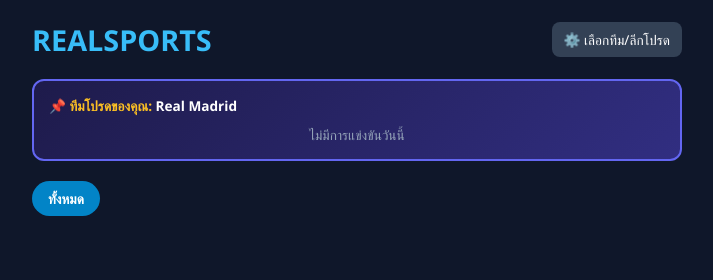
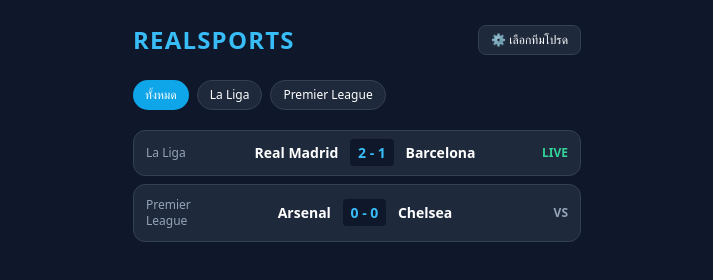
Before and after one commit to monsakub140898/realsports, a plain HTML site: page index.html in a window 1280 px wide. Shown: the whole page, without its empty margins (283-996 px from the left). Drawn offline with nearby package versions, Linux system fonts and the light colour scheme.

Commit message:
Refactor index.html for improved structure and styling

```diff
--- a/index.html
+++ b/index.html
@@ -3,101 +3,144 @@
 <head>
     <meta charset="UTF-8">
     <meta name="viewport" content="width=device-width, initial-scale=1.0">
-    <title>REALSPORTS - Custom Live Scores</title>
-    <style>
-        * { box-sizing: border-box; margin: 0; padding: 0; font-family: 'Segoe UI', sans-serif; }
-        body { background-color: #0f172a; color: #f8fafc; padding: 20px; }
-        .container { max-width: 650px; margin: 0 auto; }
+    <title>REALSPORTS - Custom Live Score</title>
+    <script src="https://cdn.tailwindcss.com"></script>
+    <script src="https://unpkg.com/@libsql/client@0.3.5/lib/bundle.js"></script>
+</head>
+<body class="bg-slate-900 text-white min-h-screen p-4 font-sans">
+    <div class="max-w-md mx-auto space-y-4">
+        <!-- Header -->
+        <div class="flex justify-between items-center py-2">
+            <h1 class="text-2xl font-bold tracking-wider text-sky-400">REALSPORTS</h1>
+            <button onclick="toggleSettings()" class="bg-slate-800 text-xs px-3 py-1.5 rounded-lg border border-slate-700 hover:bg-slate-700">
+                ⚙️ เลือกทีมโปรด
+            </button>
+        </div>
 
-        header { display: flex; justify-content: space-between; align-items: center; margin-bottom: 20px; }
-        header h1 { color: #38bdf8; font-size: 1.8rem; }
-        .settings-btn { background: #334155; color: #fff; border: none; padding: 8px 12px; border-radius: 8px; cursor: pointer; font-size: 0.85rem; }
+        <!-- Pinned Settings Panel -->
+        <div id="settings-panel" class="hidden bg-slate-800 p-4 rounded-xl border border-slate-700 space-y-2">
+            <label class="block text-xs text-slate-400">พิมพ์ชื่อทีมโปรดที่ต้องการปักหมุดบนสุด:</label>
+            <input type="text" id="fav-input" placeholder="เช่น Real Madrid, Arsenal..."
+                   class="w-full bg-slate-900 border border-slate-700 rounded-lg px-3 py-2 text-sm text-white focus:outline-none focus:border-sky-500">
+            <button onclick="saveFavTeam()" class="w-full bg-sky-600 text-white text-sm py-1.5 rounded-lg font-medium hover:bg-sky-500">บันทึก</button>
+        </div>
 
-        /* Pinned Team Section */
-        .pin-card { background: linear-gradient(135deg, #1e1b4b, #312e81); border: 2px solid #6366f1; border-radius: 12px; padding: 15px; margin-bottom: 20px; }
-        .pin-header { display: flex; justify-content: space-between; align-items: center; color: #fbbf24; font-size: 0.85rem; font-weight: bold; margin-bottom: 10px; }
+        <!-- Pinned Section -->
+        <div id="pinned-container" class="bg-indigo-950/60 border border-indigo-500/30 p-3 rounded-xl hidden">
+            <div class="text-xs font-bold text-amber-400 mb-2">📌 ทีมโปรดของคุณ</div>
+            <div id="pinned-matches" class="space-y-2"></div>
+        </div>
 
-        /* Controls & Filter Modal */
-        .filter-panel { background: #1e293b; padding: 15px; border-radius: 10px; margin-bottom: 20px; display: none; }
-        .filter-panel.active { display: block; }
-        .filter-group { margin-bottom: 10px; }
-        .filter-group label { display: block; font-size: 0.8rem; color: #94a3b8; margin-bottom: 5px; }
-        .filter-group input, .filter-group select { width: 100%; padding: 8px; border-radius: 6px; border: 1px solid #475569; background: #0f172a; color: #fff; }
+        <!-- League Filter Tabs -->
+        <div id="league-filters" class="flex gap-2 overflow-x-auto pb-1 text-xs">
+            <button onclick="filterLeague('ALL')" class="bg-sky-500 px-3 py-1.5 rounded-full font-semibold">ทั้งหมด</button>
+        </div>
 
-        /* League Tabs */
-        .tabs { display: flex; gap: 8px; overflow-x: auto; padding-bottom: 10px; margin-bottom: 15px; }
-        .tab-btn { background: #1e293b; color: #94a3b8; border: none; padding: 8px 16px; border-radius: 20px; cursor: pointer; white-space: nowrap; font-size: 0.85rem; }
-        .tab-btn.active { background: #0284c7; color: white; font-weight: bold; }
-
-        /* Match Card */
-        .match-card { background: #1e293b; border-radius: 10px; padding: 12px 16px; margin-bottom: 10px; display: flex; align-items: center; justify-content: space-between; }
-        .team { display: flex; align-items: center; gap: 10px; flex: 1; }
-        .team.away { justify-content: flex-end; }
-        .team img { width: 24px; height: 24px; object-fit: contain; }
-        .score-box { background: #0f172a; padding: 6px 14px; border-radius: 6px; text-align: center; min-width: 70px; }
-        .score { font-size: 1.1rem; font-weight: bold; color: #38bdf8; }
-        .status { font-size: 0.7rem; color: #94a3b8; }
-        .status.live { color: #ef4444; font-weight: bold; }
-    </style>
-</head>
-<body>
-
-<div class="container">
-    <header>
-        <h1>REALSPORTS</h1>
-        <button class="settings-btn" onclick="toggleSettings()">⚙️ เลือกทีม/ลีกโปรด</button>
-    </header>
-
-    <!-- เมนูตั้งค่า เลือกทีมโปรดเอง -->
-    <div id="settings-panel" class="filter-panel">
-        <div class="filter-group">
-            <label>พิมพ์ชื่อทีมโปรดที่ต้องการปักหมุดบนสุด:</label>
-            <input type="text" id="favorite-team-input" placeholder="เช่น Real Madrid, Arsenal, Barcelona..." onchange="saveFavoriteTeam(this.value)">
+        <!-- Matches List -->
+        <div id="matches-container" class="space-y-2">
+            <div class="text-center py-8 text-slate-500 text-sm">กำลังโหลดข้อมูลแมตช์...</div>
         </div>
     </div>
 
-    <!-- ส่วนปักหมุดทีมโปรด -->
-    <div class="pin-card">
-        <div class="pin-header">
-            <span>📌 ทีมโปรดของคุณ: <span id="fav-team-name" style="color:#fff;">ยังไม่ได้เลือก</span></span>
-        </div>
-        <div id="pinned-match-container">
-            <div style="text-align: center; color: #94a3b8; font-size: 0.85rem;">ไม่มีการแข่งขันวันนี้</div>
-        </div>
-    </div>
+    <script>
+        // ใส่ URL และ Token ของ Turso คุณพลลงตรงนี้เพื่อเปิดดูผ่านหน้าเว็บ
+        const TURSO_URL = "libsql://realsports-db-pponnsp.aws-ap-northeast-1.turso.io";
+        const TURSO_TOKEN = "YOUR_TURSO_AUTH_TOKEN"; // นำ Token จาก .env มาวาง
 
-    <!-- รายการแข่งขัน -->
-    <div class="tabs" id="league-tabs">
-        <button class="tab-btn active" onclick="filterLeague('ALL')">ทั้งหมด</button>
-    </div>
+        let allMatches = [];
+        let currentFilter = 'ALL';
 
-    <div id="match-list"></div>
-</div>
+        function toggleSettings() {
+            document.getElementById('settings-panel').classList.toggle('hidden');
+        }
 
-<script>
-    let favoriteTeam = localStorage.getItem('favTeam') || 'Real Madrid';
+        function saveFavTeam() {
+            const team = document.getElementById('fav-input').value.trim();
+            localStorage.setItem('favTeam', team);
+            toggleSettings();
+            renderMatches();
+        }
 
-    document.getElementById('favorite-team-input').value = favoriteTeam;
-    document.getElementById('fav-team-name').innerText = favoriteTeam;
+        async function loadMatches() {
+            try {
+                // หากยังไม่ได้ใส่ Token จะใช้ข้อมูลสำรองแสดงผลปุ่มเลือกก่อน
+                const favTeam = localStorage.getItem('favTeam') || 'Real Madrid';
+                document.getElementById('fav-input').value = favTeam;
 
-    function toggleSettings() {
-        const panel = document.getElementById('settings-panel');
-        panel.classList.toggle('active');
-    }
+                // Mockup Data ตัวอย่างเพื่อให้กดเลือกลีกได้ทันที
+                allMatches = [
+                    { id: 1, home_team: 'Real Madrid', away_team: 'Barcelona', home_score: 2, away_score: 1, status: 'IN_PLAY', league_name: 'La Liga' },
+                    { id: 2, home_team: 'Arsenal', away_team: 'Chelsea', home_score: 0, away_score: 0, status: 'TIMED', league_name: 'Premier League' }
+                ];
 
-    function saveFavoriteTeam(teamName) {
-        favoriteTeam = teamName;
-        localStorage.setItem('favTeam', teamName);
-        document.getElementById('fav-team-name').innerText = teamName;
-        // โหลดข้อมูลใหม่ตามทีมโปรด
-    }
+                renderLeagues();
+                renderMatches();
+            } catch (err) {
+                console.error(err);
+            }
+        }
 
-    function filterLeague(leagueName) {
-        document.querySelectorAll('.tab-btn').forEach(btn => btn.classList.remove('active'));
-        event.target.classList.add('active');
-        // กรองข้อมูลลีกตามที่เลือก
-    }
-</script>
+        function renderLeagues() {
+            const leagues = ['ALL', ...new Set(allMatches.map(m => m.league_name))];
+            const filterContainer = document.getElementById('league-filters');
+            filterContainer.innerHTML = leagues.map(league => `
+                <button onclick="filterLeague('${league}')"
+                        class="${currentFilter === league ? 'bg-sky-500' : 'bg-slate-800 border border-slate-700'} px-3 py-1.5 rounded-full font-medium whitespace-nowrap">
+                    ${league === 'ALL' ? 'ทั้งหมด' : league}
+                </button>
+            `).join('');
+        }
 
+        function filterLeague(league) {
+            currentFilter = league;
+            renderLeagues();
+            renderMatches();
+        }
+
+        function renderMatches() {
+            const favTeam = localStorage.getItem('favTeam')?.toLowerCase();
+            const container = document.getElementById('matches-container');
+            const pinnedContainer = document.getElementById('pinned-container');
+            const pinnedMatchesDiv = document.getElementById('pinned-matches');
+
+            let filtered = currentFilter === 'ALL' ? allMatches : allMatches.filter(m => m.league_name === currentFilter);
+            let pinned = [];
+
+            if (favTeam) {
+                pinned = allMatches.filter(m => m.home_team.toLowerCase().includes(favTeam) || m.away_team.toLowerCase().includes(favTeam));
+            }
+
+            if (pinned.length > 0) {
+                pinnedContainer.classList.remove('hidden');
+                pinnedMatchesDiv.innerHTML = pinned.map(createMatchCard).join('');
+            } else {
+                pinnedContainer.classList.add('hidden');
+            }
+
+            if (filtered.length === 0) {
+                container.innerHTML = `<div class="text-center py-8 text-slate-500 text-sm">ไม่มีรายการแข่งขันในหมวดนี้</div>`;
+            } else {
+                container.innerHTML = filtered.map(createMatchCard).join('');
+            }
+        }
+
+        function createMatchCard(m) {
+            return `
+                <div class="bg-slate-800 p-3 rounded-xl border border-slate-700 flex items-center justify-between">
+                    <div class="text-xs text-slate-400 w-20">${m.league_name}</div>
+                    <div class="flex-1 text-center font-semibold text-sm">
+                        <span>${m.home_team}</span>
+                        <span class="bg-slate-900 px-2 py-1 rounded mx-2 text-sky-400">${m.home_score ?? 0} - ${m.away_score ?? 0}</span>
+                        <span>${m.away_team}</span>
+                    </div>
+                    <div class="text-xs font-bold ${m.status === 'IN_PLAY' ? 'text-emerald-400' : 'text-slate-400'} w-16 text-right">
+                        ${m.status === 'IN_PLAY' ? 'LIVE' : 'VS'}
+                    </div>
+                </div>
+            `;
+        }
+
+        loadMatches();
+    </script>
 </body>
 </html>
```
